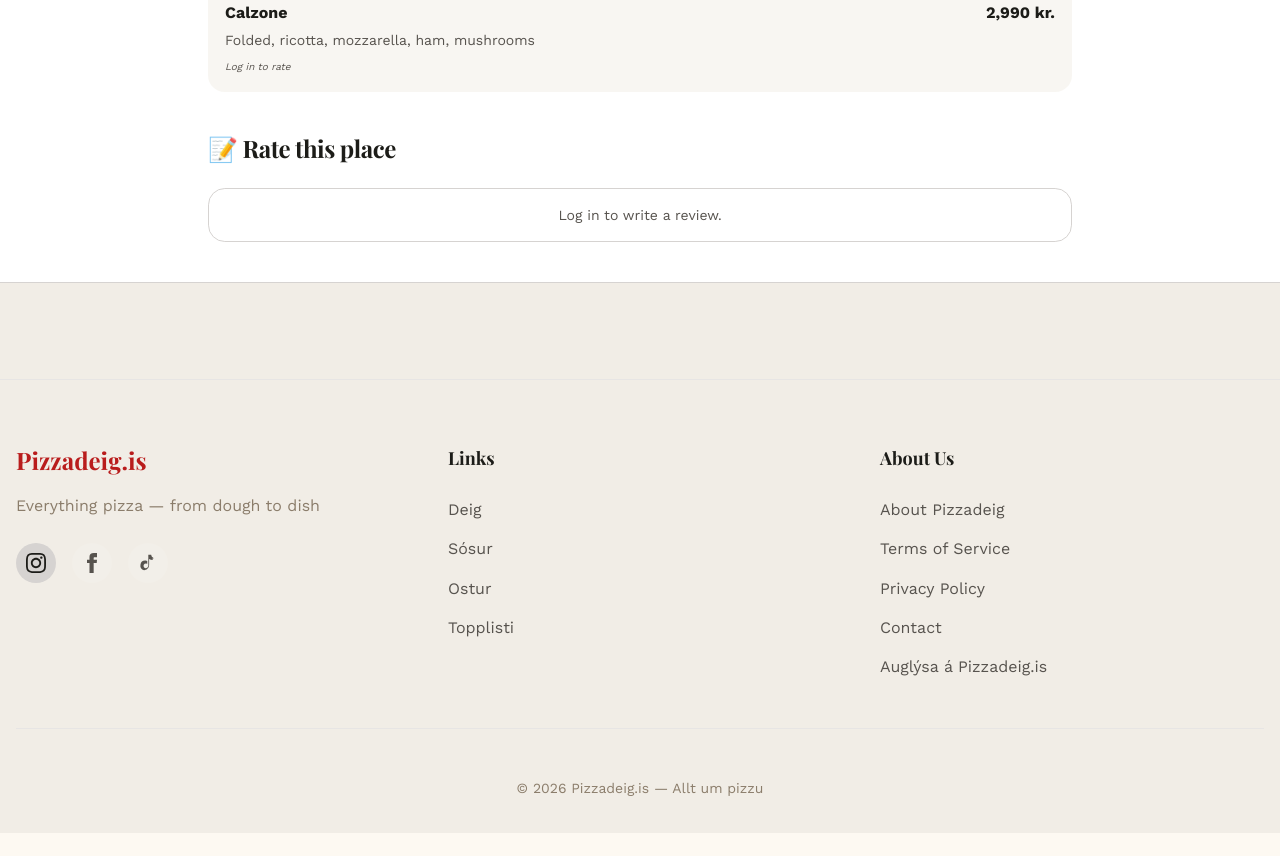
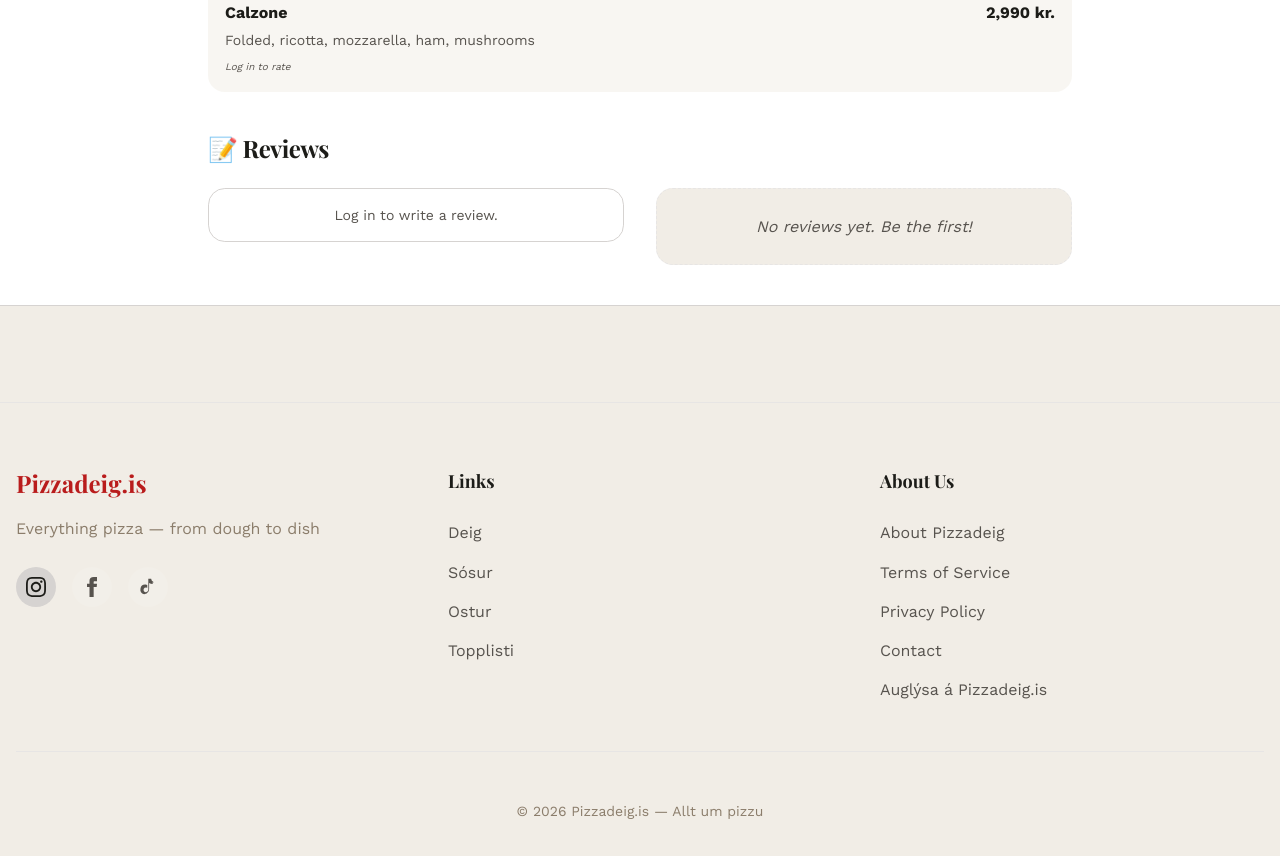
Before and after one commit to thorarinnhjalm/pizzadeig, a Next.js app: page /en/stadir/antons-mamma-mia in a window 1280 px wide. Shown: the part 1280-2136 px from the top of the page. Before the commit the page ends 2113 px from the top, so only its background shows below. Built offline with nearby package versions, Linux system fonts and the light colour scheme; no server answers; the database is empty.

Commit message:
fix: display restaurant reviews — add ReviewList to RestaurantInteractive
Reviews were being saved to Firestore but never displayed. Added ReviewList
alongside ReviewForm in RestaurantInteractive. New reviews trigger auto-refresh
via key prop.

```diff
--- a/src/components/restaurants/RestaurantInteractive.tsx
+++ b/src/components/restaurants/RestaurantInteractive.tsx
@@ -1,6 +1,8 @@
 'use client';
 
+import { useState, useCallback } from 'react';
 import { ReviewForm } from '@/components/community/ReviewForm';
+import { ReviewList } from '@/components/community/ReviewList';
 import { MenuItemRating } from '@/components/restaurants/MenuItemRating';
 import { MenuItem } from '@/types/restaurant';
 import { UtensilsCrossed } from 'lucide-react';
@@ -13,6 +15,12 @@ interface Props {
 
 export function RestaurantInteractive({ restaurantId, menuItems, locale }: Props) {
   const isIs = locale === 'is';
+  const [reviewKey, setReviewKey] = useState(0);
+
+  const handleReviewSubmitted = useCallback(() => {
+    // Increment key to force ReviewList to re-fetch
+    setReviewKey(k => k + 1);
+  }, []);
 
   // Group menu items by category
   const grouped = menuItems.reduce((acc, item) => {
@@ -69,12 +77,29 @@ export function RestaurantInteractive({ restaurantId, menuItems, locale }: Props
         </section>
       )}
 
-      {/* Restaurant review form */}
+      {/* Restaurant reviews section */}
       <section>
         <h2 className="text-2xl font-display font-bold text-(--color-text-primary) mb-6">
-          {isIs ? '📝 Gefðu staðnum umsögn' : '📝 Rate this place'}
+          {isIs ? '📝 Umsagnir um staðinn' : '📝 Reviews'}
         </h2>
-        <ReviewForm targetId={restaurantId} targetType="restaurant" locale={locale} />
+        <div className="grid grid-cols-1 md:grid-cols-2 gap-8">
+          <div>
+            <ReviewForm
+              targetId={restaurantId}
+              targetType="restaurant"
+              locale={locale}
+              onReviewSubmitted={handleReviewSubmitted}
+            />
+          </div>
+          <div>
+            <ReviewList
+              key={reviewKey}
+              targetId={restaurantId}
+              targetType="restaurant"
+              locale={locale}
+            />
+          </div>
+        </div>
       </section>
     </div>
   );
```
